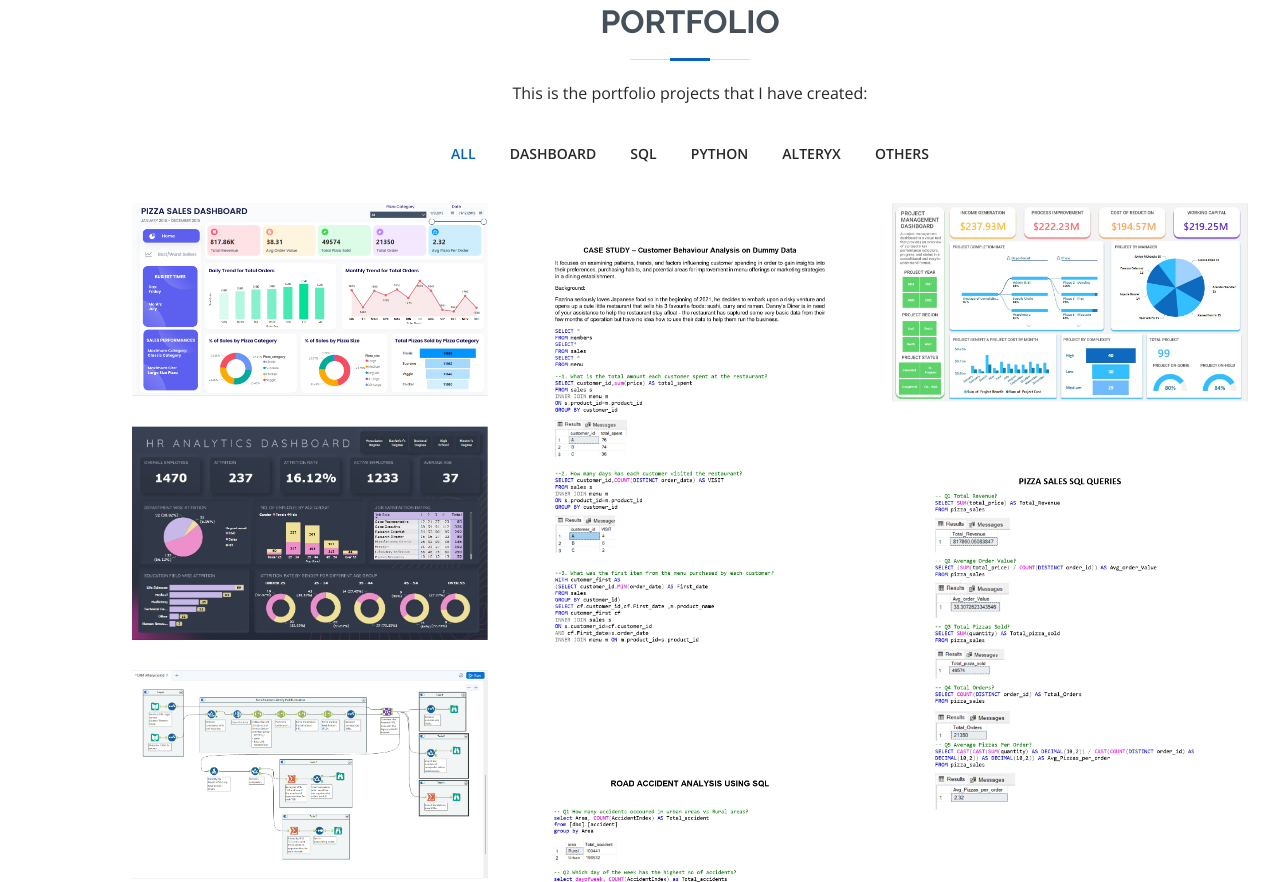
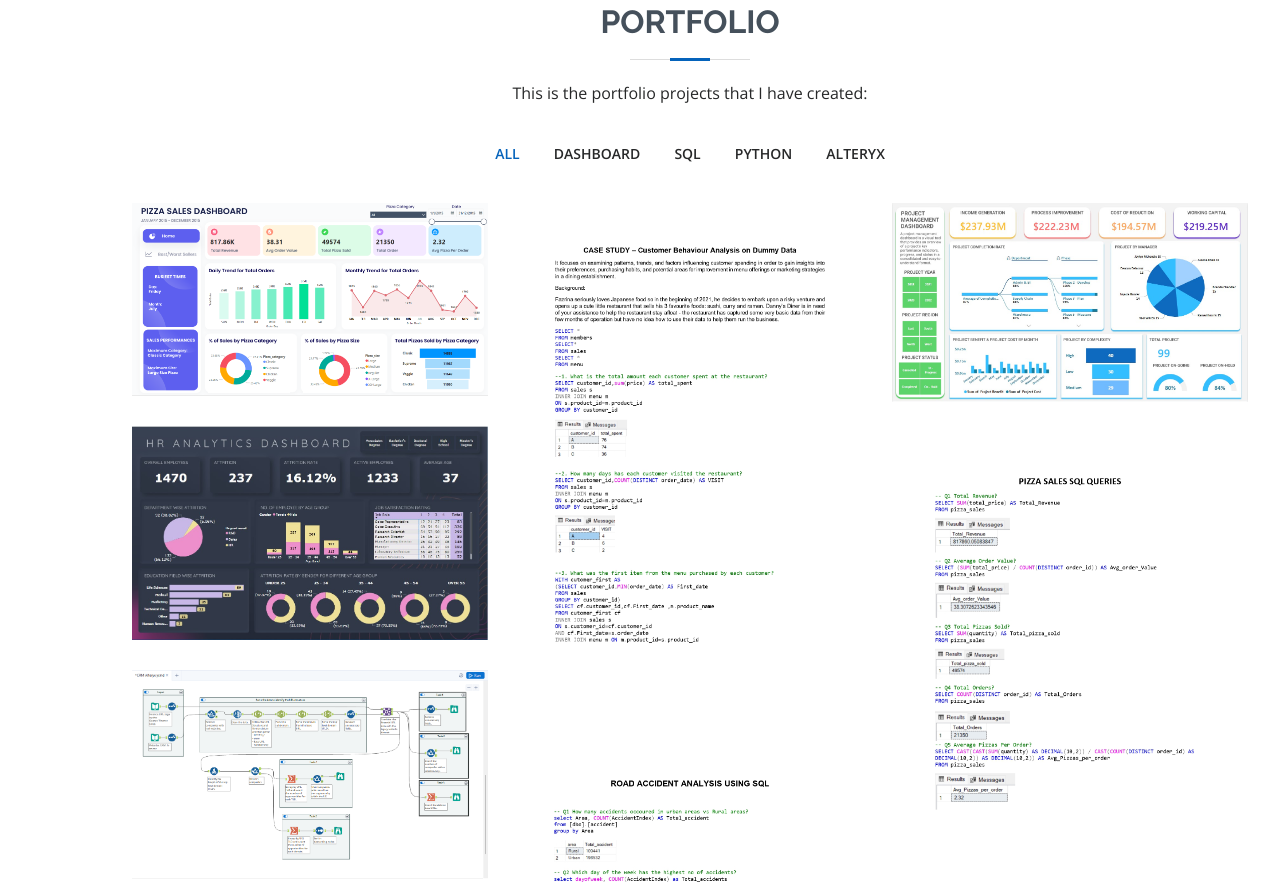
Before and after one commit to afnananderil/afnananderil.github.io, a plain HTML site: page index.html in a window 1280 px wide. Shown: the part 2013-2895 px from the top of the page. Drawn offline with nearby package versions, Linux system fonts and the light colour scheme.

Commit message:
Update index.html

```diff
--- a/index.html
+++ b/index.html
@@ -248,7 +248,7 @@
               <li data-filter=".filter-sql">SQL</li>
               <li data-filter=".filter-python">Python</li>
               <li data-filter=".filter-alteryx">Alteryx</li>
-              <li data-filter=".filter-others">others</li>
+             <!--  <li data-filter=".filter-others">others</li> -->
             </ul>
           </div>
         </div>
@@ -355,7 +355,7 @@
               </div>
             </div>
           </div>
-
+ <!--
           <div class="col-lg-4 col-md-6 portfolio-item filter-others">
             <div class="portfolio-wrap">
               <img src="assets/img/portfolio/portfolio-3.jpg" class="img-fluid" alt="">
@@ -369,7 +369,7 @@
               </div>
             </div>
           </div>
-
+ -->
           <div class="col-lg-4 col-md-6 portfolio-item filter-python">
             <div class="portfolio-wrap">
               <img src="assets/img/portfolio/portfolio-8.jpg" class="img-fluid" alt="">
@@ -383,7 +383,7 @@
               </div>
             </div>
           </div>
-
+ <!--
           <div class="col-lg-4 col-md-6 portfolio-item filter-others">
             <div class="portfolio-wrap">
               <img src="assets/img/portfolio/portfolio-9.jpg" class="img-fluid" alt="">
@@ -397,7 +397,7 @@
               </div>
             </div>
           </div>
-
+-->
         </div>
 
       </div>
```
